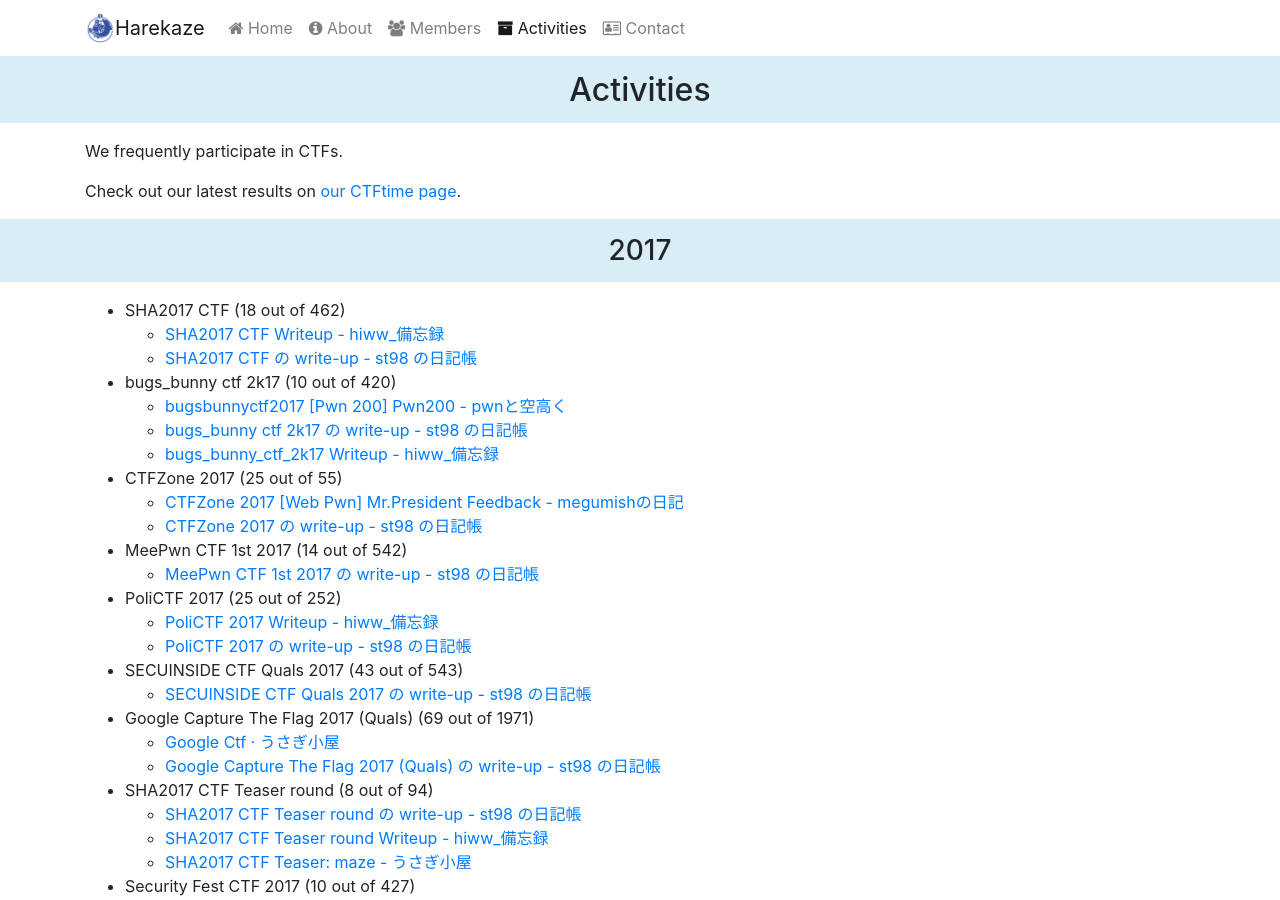
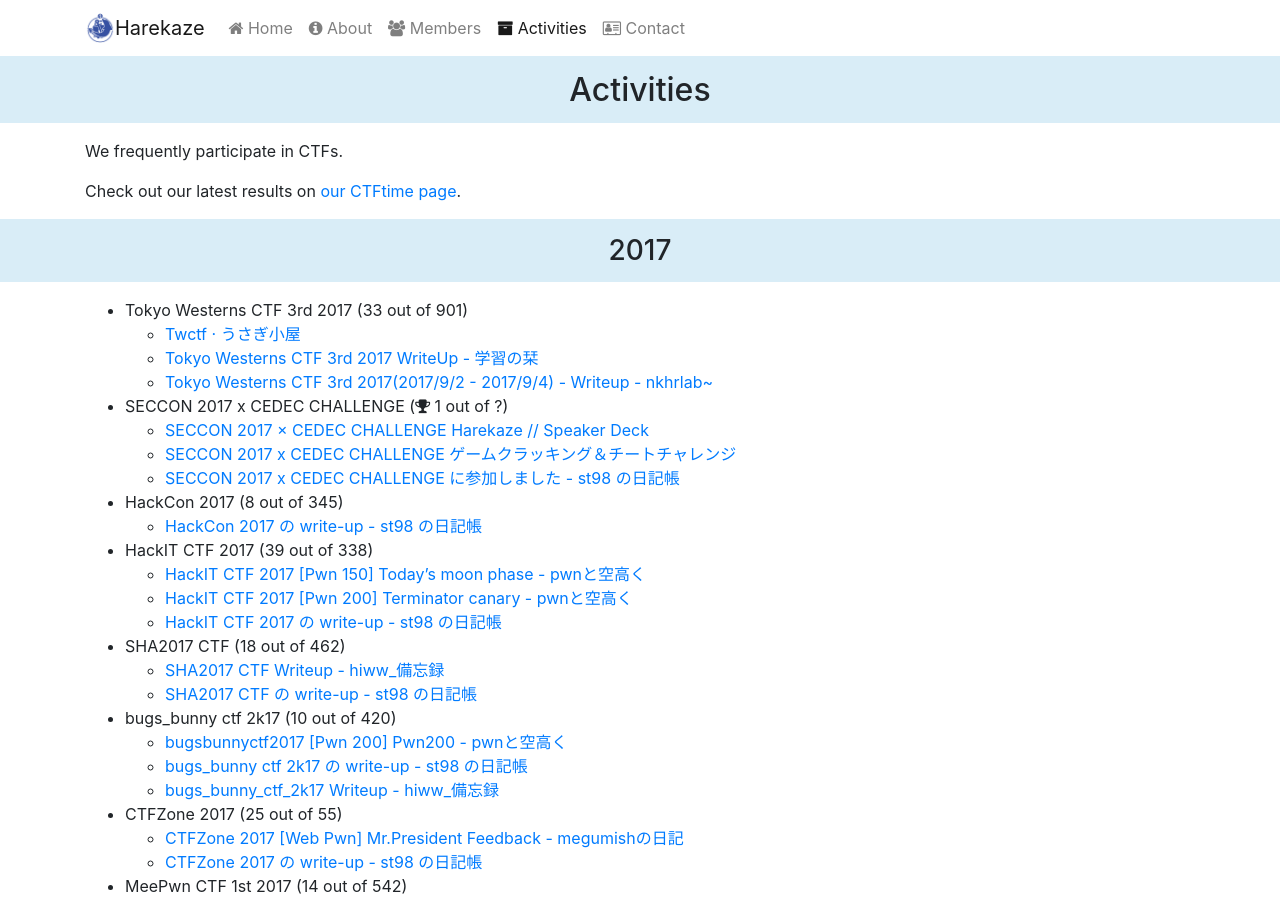
Before and after one commit to TeamHarekaze/TeamHarekaze.github.io, a Jekyll site: the page built from activities.html, in a window 1280 px wide and 900 px high. Built offline with Jekyll 4.4.1, drawn with Linux system fonts in a browser that asks for light colours; nearby versions of some CDN libraries.

Commit message:
Add 4 CTFs

```diff
--- a/_data/activities.yml
+++ b/_data/activities.yml
@@ -1,5 +1,41 @@
 - year: 2017
   ctfs:
+    - name: "Tokyo Westerns CTF 3rd 2017"
+      rank: 33
+      participants: 901
+      writeups:
+        - title: "Twctf · うさぎ小屋"
+          url: "http://kimiyuki.net/categories/twctf/"
+        - title: "Tokyo Westerns CTF 3rd 2017 WriteUp - 学習の栞"
+          url: "http://konjo-p.hatenablog.com/entry/2017/09/04/232033"
+        - title: "Tokyo Westerns CTF 3rd 2017(2017/9/2 - 2017/9/4) - Writeup - nkhrlab~"
+          url: "http://nkhrlab.hatenablog.com/entry/2017/09/06/034202"
+    - name: "SECCON 2017 x CEDEC CHALLENGE"
+      rank: 1
+      participants: "?"
+      writeups:
+        - title: "SECCON 2017 × CEDEC CHALLENGE Harekaze // Speaker Deck"
+          url: "https://speakerdeck.com/harekaze/seccon-2017-x-cedec-challenge-harekaze"
+        - title: "SECCON 2017 x CEDEC CHALLENGE ゲームクラッキング＆チートチャレンジ"
+          url: "https://cedil.cesa.or.jp/cedil_sessions/view/1625"
+        - title: "SECCON 2017 x CEDEC CHALLENGE に参加しました - st98 の日記帳"
+          url: "https://st98.github.io/diary/posts/2017-09-08-seccon-2017-x-cedec-challenge.html"
+    - name: "HackCon 2017"
+      rank: 8
+      participants: 345
+      writeups:
+        - title: "HackCon 2017 の write-up - st98 の日記帳"
+          url: "https://st98.github.io/diary/posts/2017-09-08-hackcon-2017.html"
+    - name: "HackIT CTF 2017"
+      rank: 39
+      participants: 338
+      writeups:
+        - title: "HackIT CTF 2017 [Pwn 150] Today’s moon phase - pwnと空高く"
+          url: "http://pwn.megumi.sh/entry/2017/08/28/010239"
+        - title: "HackIT CTF 2017 [Pwn 200] Terminator canary - pwnと空高く"
+          url: "http://pwn.megumi.sh/entry/2017/08/28/020013"
+        - title: "HackIT CTF 2017 の write-up - st98 の日記帳"
+          url: "https://st98.github.io/diary/posts/2017-09-08-hackit-ctf-2017.html"
     - name: "SHA2017 CTF"
       rank: 18
       participants: 462
```
